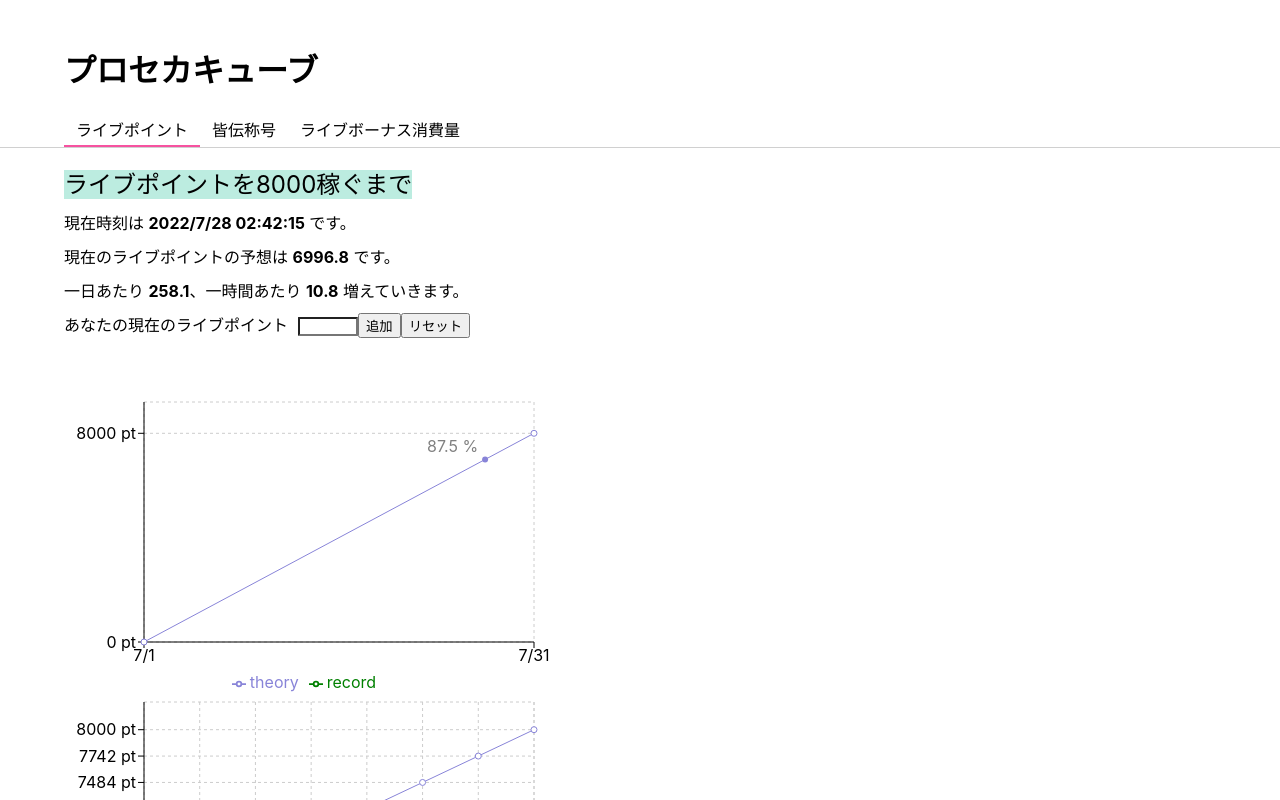
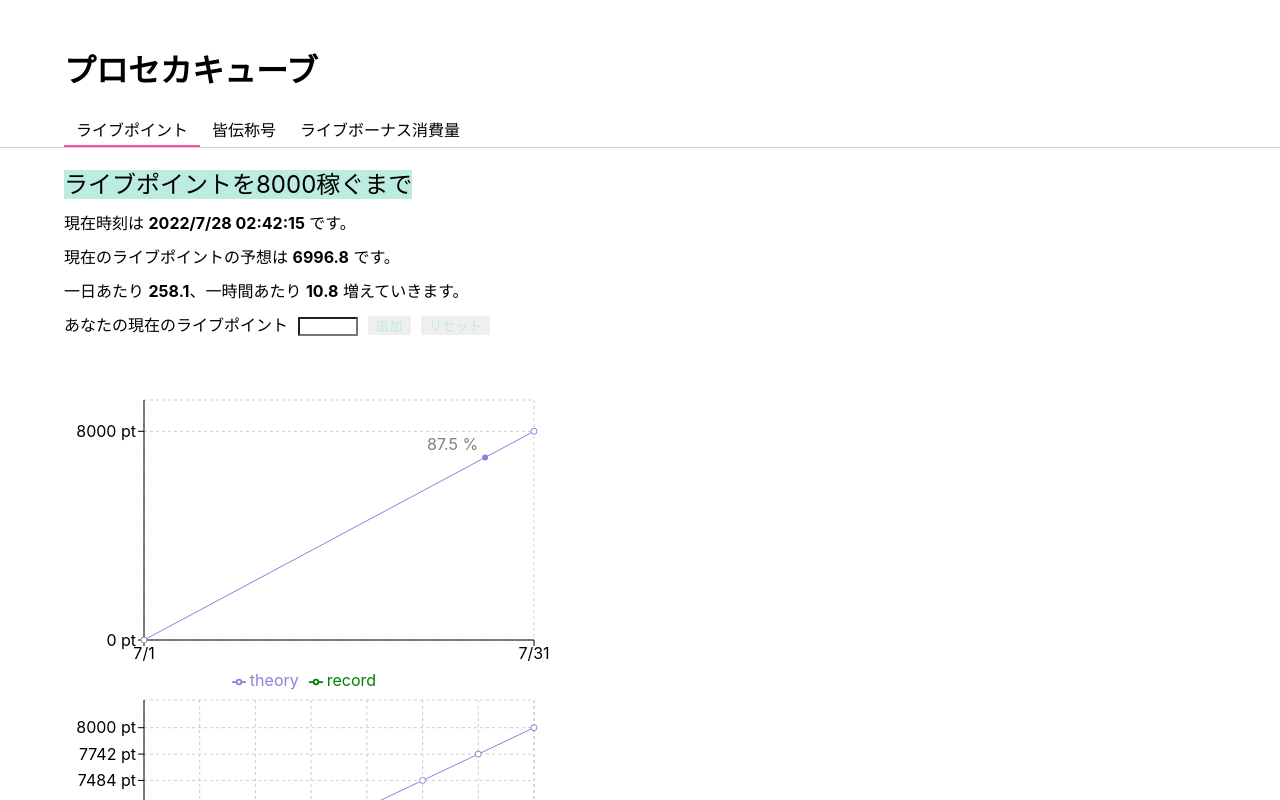
Before and after one commit to popcube/prosekacube, a React (Create React App) app: page / in a window 1280 px wide. Shown: the top 800 px of the page. Built offline with nearby package versions, Linux system fonts and the light colour scheme.

Commit message:
button debug

```diff
--- a/src/components/user_inputs.js
+++ b/src/components/user_inputs.js
@@ -30,8 +30,8 @@ export const UserInput = ({ setNewLivePoint, setRecordReset }) => {
         <TextDiv>
           <label>あなたの現在のライブポイント</label>
           <Input type="number" value={livePoint} onChange={(e) => setLivePoint(e.target.value)} />
-          <button type="submit">追加</button>
-          <button
+          <Button type="submit">追加</Button>
+          <Button
             type="button"
             onClick={() => {
               setLivePoint("");
@@ -39,7 +39,7 @@ export const UserInput = ({ setNewLivePoint, setRecordReset }) => {
             }}
           >
             リセット
-          </button>
+          </Button>
         </TextDiv>
       </form>
     </div>
```
